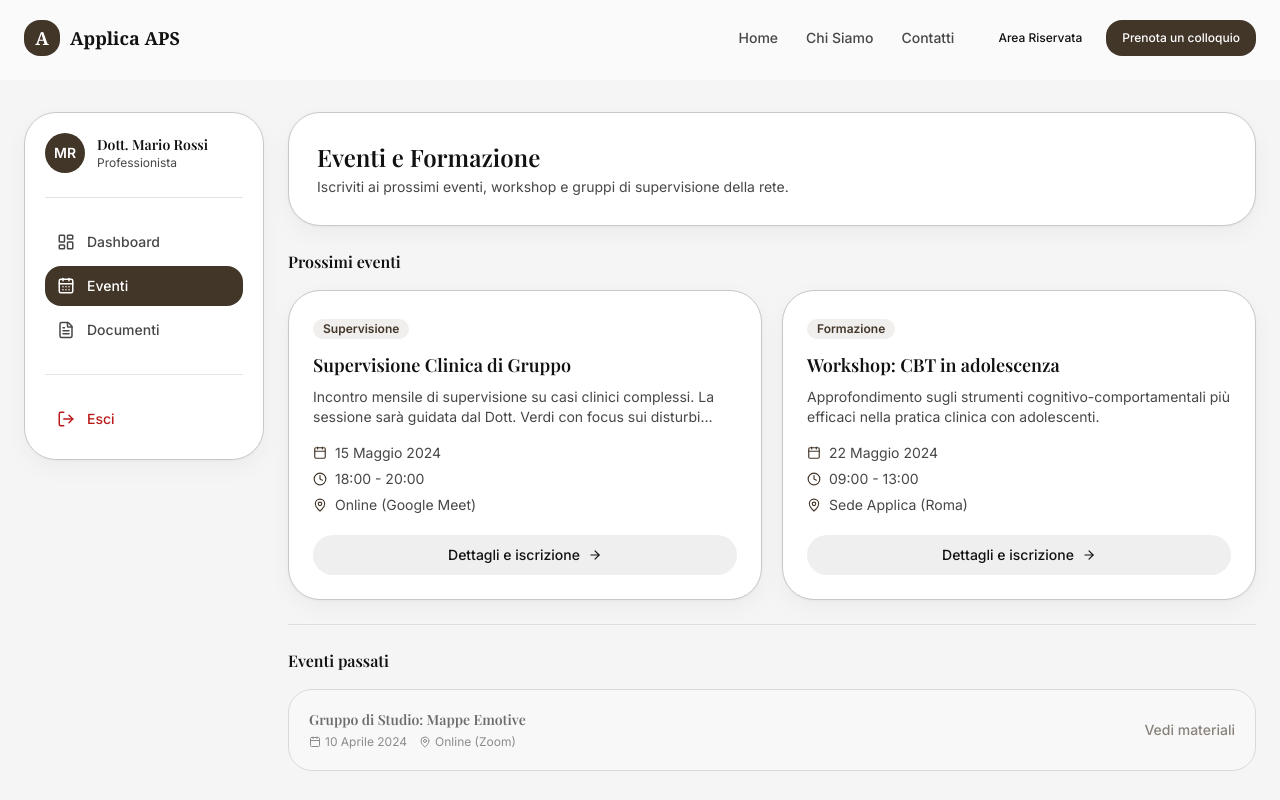
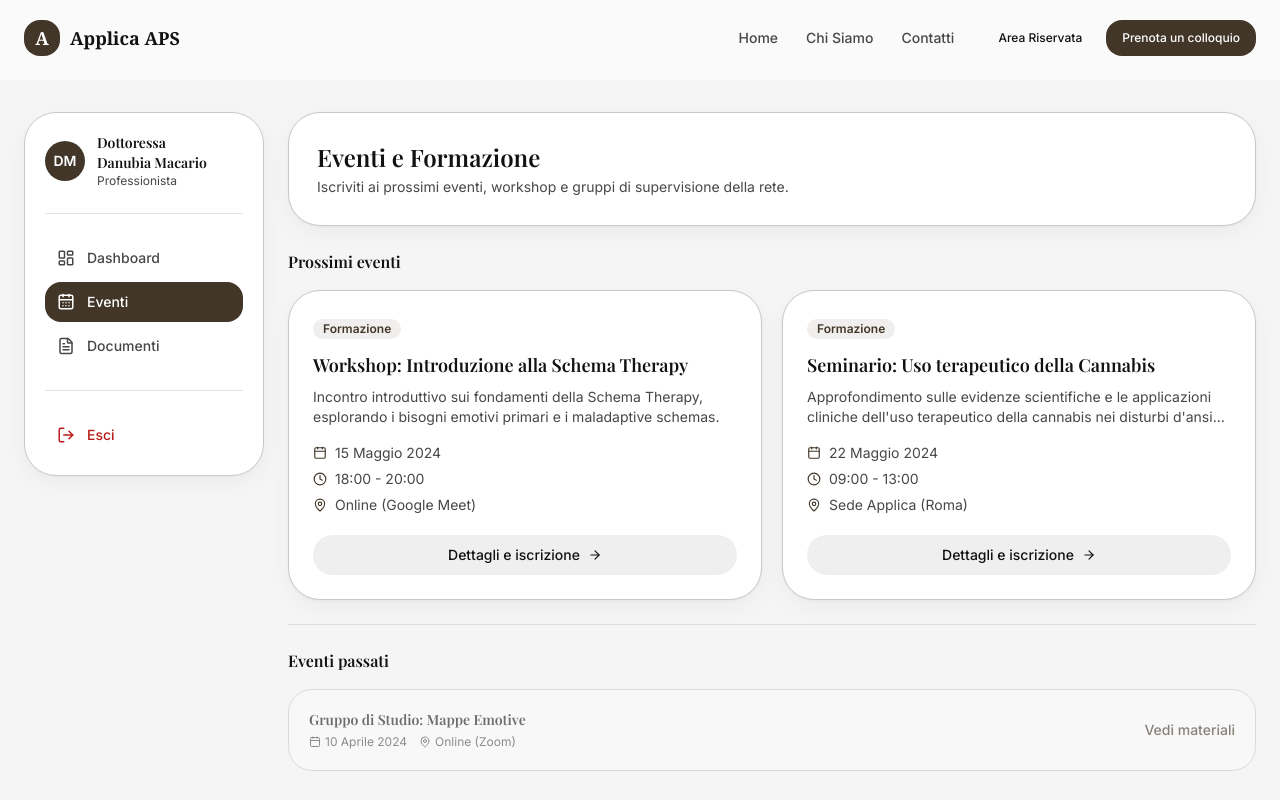
Before and after one commit to applicaaps/applica, a Next.js app in the folder applica-app/: page /area-riservata/eventi in a window 1280 px wide. Shown: the top 800 px of the page. Built offline with nearby package versions, Linux system fonts and the light colour scheme; a web font is replaced by a local one.

Commit message:
modifiche demo area privata

```diff
--- a/applica-app/app/area-riservata/eventi/[slug]/page.tsx
+++ b/applica-app/app/area-riservata/eventi/[slug]/page.tsx
@@ -93,10 +93,7 @@ export default async function DettaglioEvento({ params }: { params: Promise<{ sl
                 <h3 className="text-base font-bold text-[var(--color-on-surface)] mb-4">Iscrizione</h3>
 
                 <div className="space-y-3 mb-6">
-                  <div className="flex items-center gap-2.5 text-sm text-[var(--color-on-surface-variant)]">
-                    <Users size={16} className="text-[var(--color-primary)]" />
-                    <span>Posti limitati (max 15)</span>
-                  </div>
+
                   <div className="flex items-center gap-2.5 text-sm text-[var(--color-on-surface-variant)]">
                     <CheckCircle2 size={16} className="text-[var(--color-success-green)]" />
                     <span>Riservato ai soci Applica</span>
--- a/applica-app/app/area-riservata/layout.tsx
+++ b/applica-app/app/area-riservata/layout.tsx
@@ -36,10 +36,10 @@ export default function AreaRiservataLayout({
 
               <div className="flex items-center gap-3 mb-6 pb-6 border-b border-[var(--color-outline-variant)]/50">
                 <div className="w-10 h-10 rounded-full bg-[var(--color-primary)] text-[var(--color-on-primary)] flex items-center justify-center font-semibold text-sm shrink-0">
-                  MR
+                  DM
                 </div>
                 <div className="min-w-0">
-                  <h3 className="font-semibold text-[var(--color-on-surface)] text-sm truncate">Dott. Mario Rossi</h3>
+                  <h3 className="font-semibold text-[var(--color-on-surface)] text-sm truncate">Dottoressa Danubia Macario</h3>
                   <p className="text-xs text-[var(--color-on-surface-variant)]">Professionista</p>
                 </div>
               </div>
--- a/applica-app/app/login/page.tsx
+++ b/applica-app/app/login/page.tsx
@@ -44,7 +44,7 @@ export default function Login() {
               <input
                 type="email"
                 required
-                defaultValue="mario.rossi@applica-aps.it"
+                defaultValue="danubia.macario@applica-aps.it"
                 className="w-full pl-11 pr-4 py-3 bg-[var(--color-surface)] border border-[var(--color-outline-variant)] rounded-xl outline-none text-base text-[var(--color-on-surface)]"
                 placeholder="Inserisci la tua email"
               />
--- a/applica-app/lib/auth.ts
+++ b/applica-app/lib/auth.ts
@@ -8,13 +8,12 @@ export type User = {
   avatar?: string;
 };
 
-// Mock User Data
 export const mockUser: User = {
   id: "usr_001",
-  name: "Dott. Mario Rossi",
-  email: "mario.rossi@applica-aps.it",
+  name: "Dottoressa Danubia Macario",
+  email: "danubia.macario@applica-aps.it",
   role: "professionista",
-  avatar: "MR"
+  avatar: "DM"
 };
 
 // Mock Auth Check
@@ -40,24 +39,24 @@ export type Evento = {
 export const mockEventi: Evento[] = [
   {
     id: "evt_001",
-    slug: "supervisione-clinica-maggio",
-    title: "Supervisione Clinica di Gruppo",
+    slug: "workshop-schema-therapy",
+    title: "Workshop: Introduzione alla Schema Therapy",
     date: "15 Maggio 2024",
     time: "18:00 - 20:00",
     location: "Online (Google Meet)",
-    type: "Supervisione",
-    description: "Incontro mensile di supervisione su casi clinici complessi. La sessione sarà guidata dal Dott. Verdi con focus sui disturbi d'ansia.",
+    type: "Formazione",
+    description: "Incontro introduttivo sui fondamenti della Schema Therapy, esplorando i bisogni emotivi primari e i maladaptive schemas.",
     status: "upcoming"
   },
   {
     id: "evt_002",
-    slug: "workshop-cbt-adolescenti",
-    title: "Workshop: CBT in adolescenza",
+    slug: "uso-terapeutico-cannabis",
+    title: "Seminario: Uso terapeutico della Cannabis",
     date: "22 Maggio 2024",
     time: "09:00 - 13:00",
     location: "Sede Applica (Roma)",
     type: "Formazione",
-    description: "Approfondimento sugli strumenti cognitivo-comportamentali più efficaci nella pratica clinica con adolescenti.",
+    description: "Approfondimento sulle evidenze scientifiche e le applicazioni cliniche dell'uso terapeutico della cannabis nei disturbi d'ansia e del dolore.",
     status: "upcoming"
   },
   {
@@ -99,13 +98,5 @@ export const mockDocumenti: Documento[] = [
     dateAdded: "28 Aprile 2024",
     size: "1.1 MB",
     downloadUrl: "#"
-  },
-  {
-    id: "doc_003",
-    title: "Vademecum Fatturazione 2024.pdf",
-    category: "Amministrazione",
-    dateAdded: "15 Gennaio 2024",
-    size: "3.5 MB",
-    downloadUrl: "#"
   }
 ];
```
